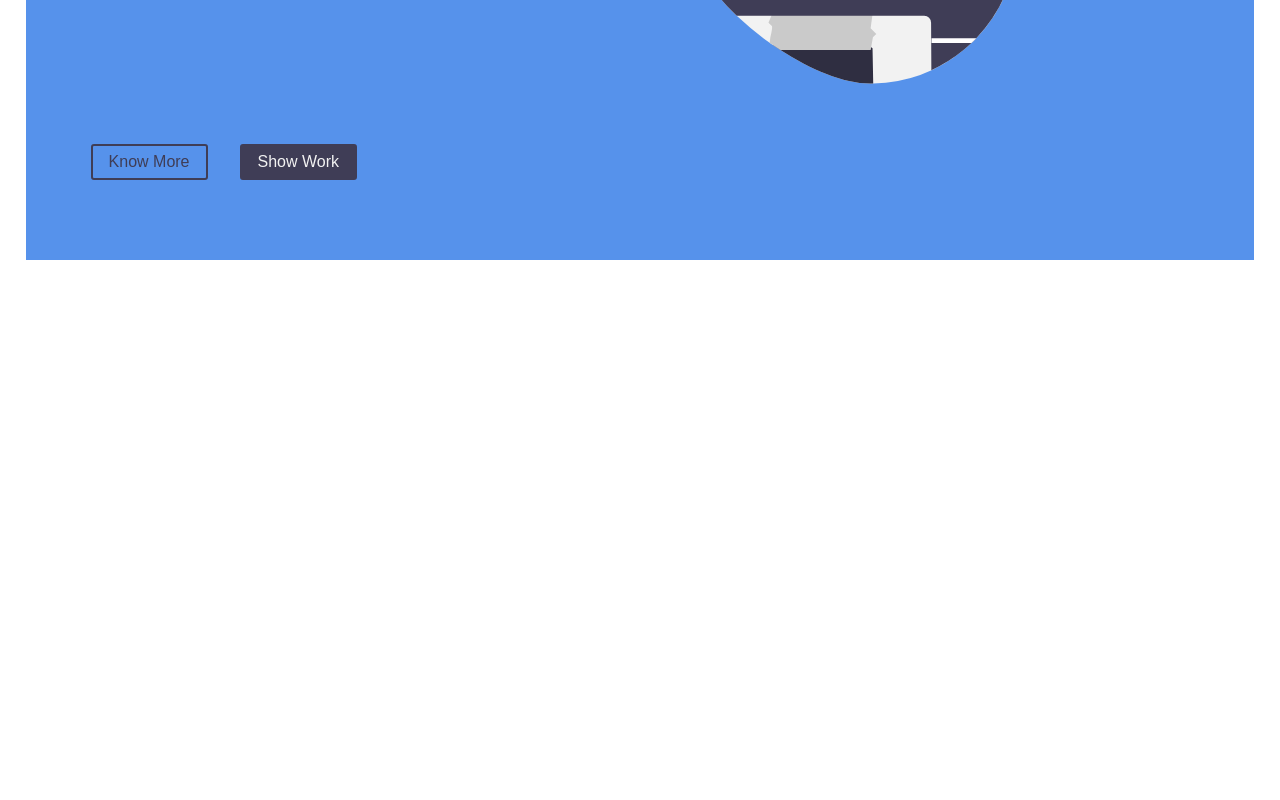
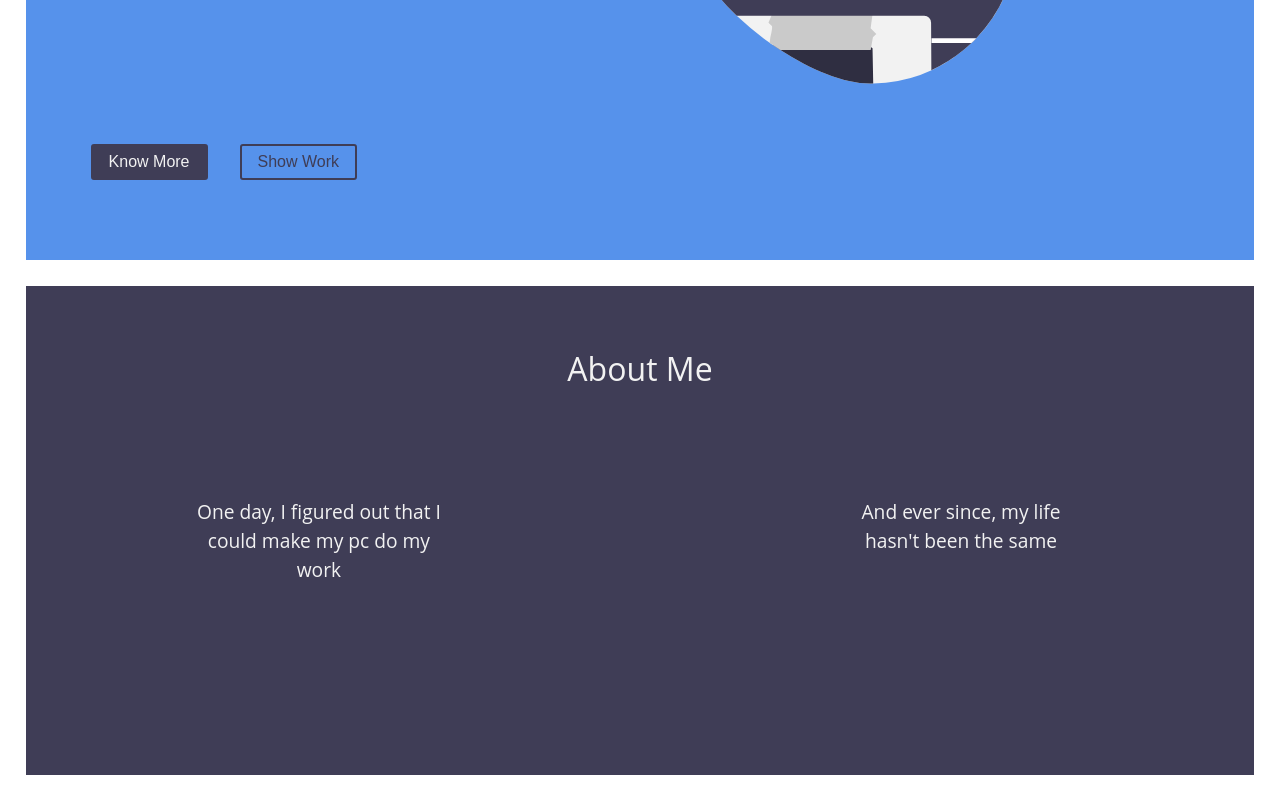
Before and after one commit to VikrantReddy/vikrantreddy.github.io, a React (Create React App) app: page / in a window 1280 px wide. Shown: the part 416-1216 px from the top of the page. Before the commit the page ends 800 px from the top, so only its background shows below. Built offline with nearby package versions, Linux system fonts and the light colour scheme.

Commit message:
Added temporary about

```diff
--- a/src/App.js
+++ b/src/App.js
@@ -1,10 +1,12 @@
 import React from "react";
 import Hero from "./components/Hero.jsx";
+import About from "./components/About.jsx";
 
 function App() {
   return (
     <div className="App">
       <Hero />
+      <About />
     </div>
   );
 }
--- /dev/null
+++ b/src/components/About.jsx
@@ -0,0 +1,40 @@
+import React from 'react'
+import { Container, Row, Col } from 'react-bootstrap'
+import styled from 'styled-components'
+
+function About() {
+    return (
+        <AboutContainer>
+            <h2 style={{ "text-align": "center" }}>About Me</h2>
+            <Row style={{ "margin": "10% 0" }}>
+                <Col md={{ span: 3, offset: 1 }}>
+                    <AboutText>
+                        One day, I figured out that I could make my pc do my work
+                    </AboutText>
+                </Col>
+
+                <Col md={{ span: 3, offset: 4 }}>
+                    <AboutText>
+                        And ever since, my life hasn't been the same
+                    </AboutText>
+                </Col>
+            </Row>
+        </AboutContainer >
+    )
+}
+
+export default About
+
+const AboutContainer = styled(Container)`
+    background-color:#3F3D56;
+    color:#f2f2f2;
+    font-family: 'Open Sans', sans-serif;
+    padding:5%;
+    margin:2%;
+    max-width: 96%;
+`
+const AboutText = styled.p`
+    font-family: 'Open Sans', sans-serif;
+    font-size: larger;
+    text-align: center;
+`
--- a/src/components/Hero.jsx
+++ b/src/components/Hero.jsx
@@ -16,7 +16,7 @@ function Hero() {
                 </Col>
             </Row>
             <Row>
-                <Col style={{ 'margin-top': "15vh" }}>
+                <Col style={{ 'margin-top': "10vh" }}>
                     <Herotext />
                 </Col>
                 <Col md={5}>
@@ -26,8 +26,8 @@ function Hero() {
                 </Col>
             </Row>
             <Row>
-                <HeroButton>Know More</HeroButton>
-                <HeroButton primary>Show Work</HeroButton>
+                <HeroButton primary>Know More</HeroButton>
+                <HeroButton>Show Work</HeroButton>
             </Row>
         </HeroContainer >
     )
```
